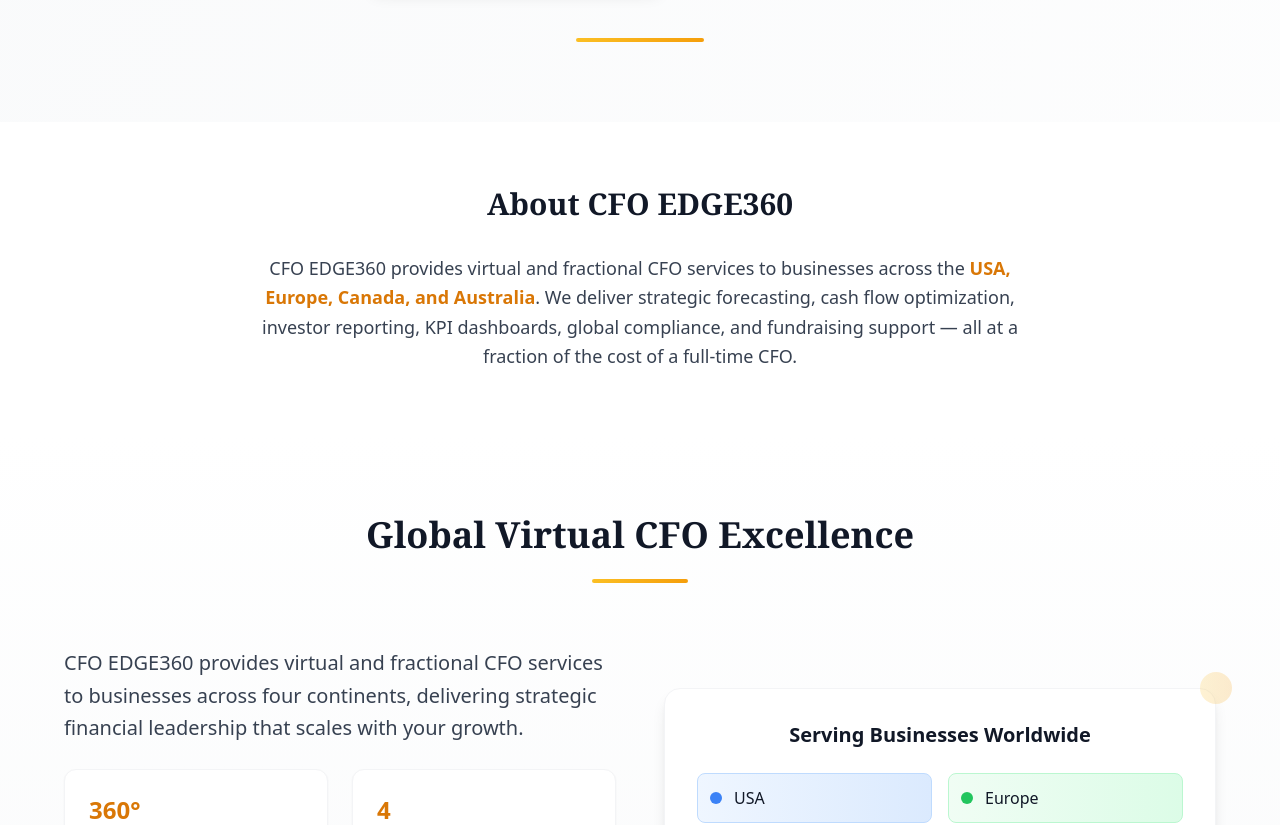
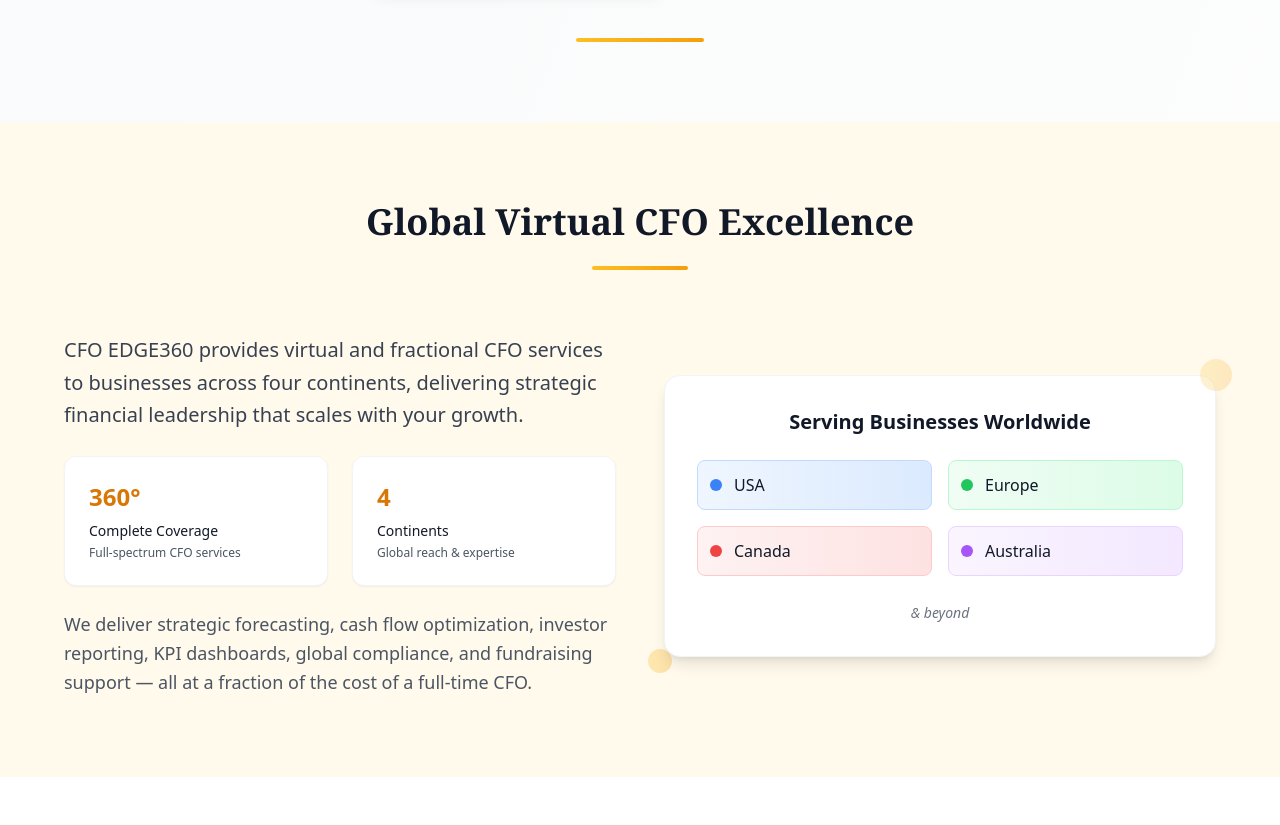
Before and after one commit to HridoyVaraby/CFO-Edge-360, a React (Vite) app: page / in a window 1280 px wide. Shown: the part 560-1385 px from the top of the page. Built offline with nearby package versions, Linux system fonts and the light colour scheme.

Commit message:
feat(ui): add CompanyOverview component to Home page
Added CompanyOverview component to the Home page, including the necessary import and rendering it in the page layout. This provides users with a dedicated section for company information.

```diff
--- /dev/null
+++ b/src/components/CompanyOverview.tsx
@@ -0,0 +1,186 @@
+export interface CompanyOverviewProps {
+  /** Main heading text for the company overview section */
+  title?: string;
+  /** Main description text highlighting the company's value proposition */
+  mainDescription?: string;
+  /** Secondary description providing additional details about services */
+  secondaryDescription?: string;
+  /** Array of statistics to display in the overview cards */
+  stats?: Array<{
+    /** The main number or text to display prominently */
+    value: string;
+    /** The label describing what the stat represents */
+    label: string;
+    /** Additional descriptive text below the label */
+    description: string;
+  }>;
+  /** Array of regions/locations where the company operates */
+  regions?: Array<{
+    /** Display name of the region */
+    name: string;
+    /** Color theme for the region (blue, green, red, purple, etc.) */
+    color: 'blue' | 'green' | 'red' | 'purple' | 'indigo' | 'pink' | 'yellow' | 'gray';
+  }>;
+  /** Background color for the entire section */
+  backgroundColor?: string;
+  /** Custom CSS classes to apply to the root container */
+  className?: string;
+  /** Whether to show the decorative line under the title */
+  showDecorator?: boolean;
+  /** Color of the decorator line */
+  decoratorColor?: string;
+}
+
+/**
+ * A reusable company overview component that displays company information,
+ * statistics, and global reach in an attractive layout.
+ */
+export default function CompanyOverview({
+  title = "Global Virtual CFO Excellence",
+  mainDescription = "CFO EDGE360 provides virtual and fractional CFO services to businesses across four continents, delivering strategic financial leadership that scales with your growth.",
+  secondaryDescription = "We deliver strategic forecasting, cash flow optimization, investor reporting, KPI dashboards, global compliance, and fundraising support — all at a fraction of the cost of a full-time CFO.",
+  stats = [
+    {
+      value: "360°",
+      label: "Complete Coverage",
+      description: "Full-spectrum CFO services"
+    },
+    {
+      value: "4",
+      label: "Continents",
+      description: "Global reach & expertise"
+    }
+  ],
+  regions = [
+    { name: "USA", color: "blue" },
+    { name: "Europe", color: "green" },
+    { name: "Canada", color: "red" },
+    { name: "Australia", color: "purple" }
+  ],
+  backgroundColor = "#fffaeb",
+  className = "",
+  showDecorator = true,
+  decoratorColor = "from-amber-400 to-amber-500"
+}: CompanyOverviewProps) {
+
+  const getColorClasses = (color: string) => {
+    const colorMap = {
+      blue: {
+        bg: "from-blue-50 to-blue-100",
+        border: "border-blue-200",
+        dot: "bg-blue-500"
+      },
+      green: {
+        bg: "from-green-50 to-green-100",
+        border: "border-green-200",
+        dot: "bg-green-500"
+      },
+      red: {
+        bg: "from-red-50 to-red-100",
+        border: "border-red-200",
+        dot: "bg-red-500"
+      },
+      purple: {
+        bg: "from-purple-50 to-purple-100",
+        border: "border-purple-200",
+        dot: "bg-purple-500"
+      },
+      indigo: {
+        bg: "from-indigo-50 to-indigo-100",
+        border: "border-indigo-200",
+        dot: "bg-indigo-500"
+      },
+      pink: {
+        bg: "from-pink-50 to-pink-100",
+        border: "border-pink-200",
+        dot: "bg-pink-500"
+      },
+      yellow: {
+        bg: "from-yellow-50 to-yellow-100",
+        border: "border-yellow-200",
+        dot: "bg-yellow-500"
+      },
+      gray: {
+        bg: "from-gray-50 to-gray-100",
+        border: "border-gray-200",
+        dot: "bg-gray-500"
+      }
+    };
+    return colorMap[color as keyof typeof colorMap] || colorMap.blue;
+  };
+
+  return (
+    <section
+      className={`px-4 py-20 sm:px-6 lg:px-8 ${className}`}
+      style={{ backgroundColor }}
+    >
+      <div className="mx-auto max-w-6xl">
+        <div className="text-center mb-16">
+          <h2 className="mb-6 text-4xl font-bold text-gray-900 font-serif">
+            {title}
+          </h2>
+          {showDecorator && (
+            <div className={`mx-auto w-24 h-1 bg-gradient-to-r ${decoratorColor} rounded-full mb-8`}></div>
+          )}
+        </div>
+
+        <div className="grid lg:grid-cols-2 gap-12 items-center">
+          {/* Left Content */}
+          <div className="space-y-6">
+            <p className="text-xl text-gray-700 leading-relaxed">
+              {mainDescription}
+            </p>
+
+            {stats.length > 0 && (
+              <div className="grid grid-cols-2 gap-6">
+                {stats.map((stat, index) => (
+                  <div key={index} className="bg-white rounded-xl p-6 shadow-sm border border-gray-100">
+                    <div className="text-2xl font-bold text-amber-600 mb-2">{stat.value}</div>
+                    <div className="text-sm font-medium text-gray-900 mb-1">{stat.label}</div>
+                    <div className="text-xs text-gray-600">{stat.description}</div>
+                  </div>
+                ))}
+              </div>
+            )}
+
+            <p className="text-lg text-gray-600 leading-relaxed">
+              {secondaryDescription}
+            </p>
+          </div>
+
+          {/* Right Content - Global Regions */}
+          <div className="relative">
+            <div className="bg-white rounded-2xl p-8 shadow-lg border border-gray-100">
+              <h3 className="text-xl font-semibold text-gray-900 mb-6 text-center">
+                Serving Businesses Worldwide
+              </h3>
+
+              <div className="grid grid-cols-2 gap-4">
+                {regions.map((region, index) => {
+                  const colors = getColorClasses(region.color);
+                  return (
+                    <div
+                      key={index}
+                      className={`flex items-center space-x-3 p-3 rounded-lg bg-gradient-to-r ${colors.bg} border ${colors.border}`}
+                    >
+                      <div className={`w-3 h-3 ${colors.dot} rounded-full`}></div>
+                      <span className="font-medium text-gray-900">{region.name}</span>
+                    </div>
+                  );
+                })}
+              </div>
+
+              <div className="mt-6 text-center">
+                <span className="text-sm text-gray-500 italic">& beyond</span>
+              </div>
+            </div>
+
+            {/* Decorative elements */}
+            <div className={`absolute -top-4 -right-4 w-8 h-8 bg-gradient-to-r ${decoratorColor} rounded-full opacity-20`}></div>
+            <div className={`absolute -bottom-4 -left-4 w-6 h-6 bg-gradient-to-r ${decoratorColor} rounded-full opacity-30`}></div>
+          </div>
+        </div>
+      </div>
+    </section>
+  );
+}
--- /dev/null
+++ b/src/components/index.ts
@@ -0,0 +1,3 @@
+// Re-export the CompanyOverview component for easier imports
+export { default } from './CompanyOverview';
+export type { CompanyOverviewProps } from './CompanyOverview';
--- a/src/pages/Home.tsx
+++ b/src/pages/Home.tsx
@@ -1,5 +1,6 @@
 import React from 'react';
 import { Link } from 'react-router-dom';
+import CompanyOverview from '../components/CompanyOverview';
 import {
   TrendingUp,
   DollarSign,
@@ -98,7 +99,8 @@ const Home = () => {
           <div className="mx-auto w-32 h-1 bg-gradient-to-r from-amber-400 to-amber-500 rounded-full"></div>
         </div>
       </section>
-
+      {/* Company Overview */}
+      <CompanyOverview />
       {/* About CFO EDGE360 */}
       <section className="px-4 py-16 sm:px-6 lg:px-8 bg-white">
         <div className="mx-auto max-w-4xl text-center">
```
Also changed, not shown: 1 other file (tests, documents, lock files or other folders).
